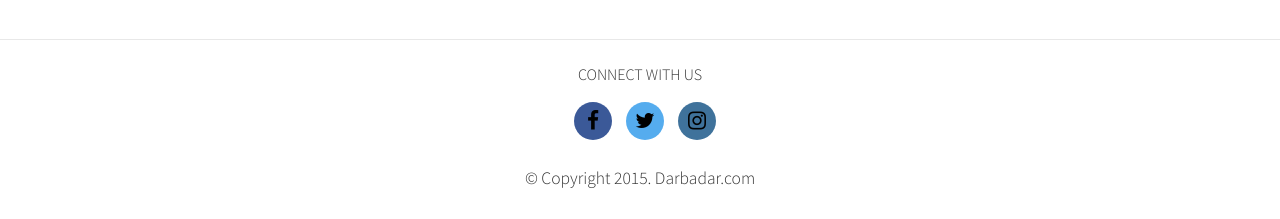
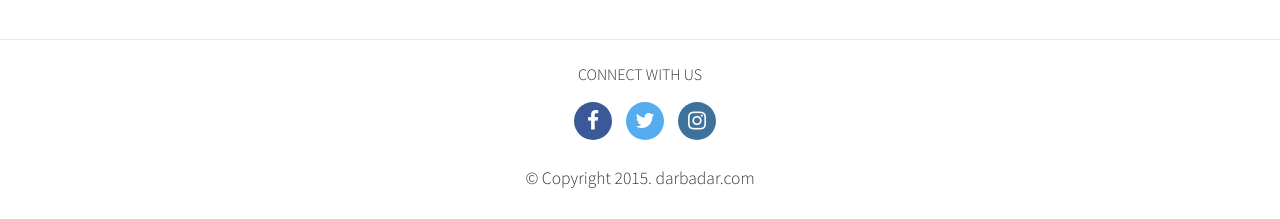
Before and after one commit to harshac/darbadar, a Jekyll site: the page built from index.html, in a window 1280 px wide. Shown: the part 868-1087 px from the top of the page. Built offline with Jekyll 4.4.1, drawn with Linux system fonts in a browser that asks for light colours; nearby versions of some CDN libraries; some web fonts are replaced.

Commit message:
Corrected the styling of connect buttons and changed Darbadar.com to darbadar.com in footer. Using smaller case d for darbadar is in line with branding

```diff
--- a/_layouts/default.html
+++ b/_layouts/default.html
@@ -21,7 +21,7 @@
             <a href="https://twitter.com/DarbadarTrails" class="follow-item follow-twitter"><i class="fa fa-twitter"></i></a>
             <a href="https://www.instagram.com/darbadartrails/" class="follow-item follow-instagram"><i class="fa fa-instagram"></i></a>
         </div>
-        <p class="copyright"><small>&copy; Copyright {{ site.time | date: '%Y' }}. Darbadar.com</small></p>
+        <p class="copyright"><small>&copy; Copyright {{ site.time | date: '%Y' }}. darbadar.com</small></p>
       </div>
     </div>
 
--- a/_sass/_follow.scss
+++ b/_sass/_follow.scss
@@ -7,7 +7,7 @@
   }
 }
 
-.follow-item {
+a.follow-item {
   display: inline-block;
   line-height: 1.8em;
   width: 1.8em;
```
